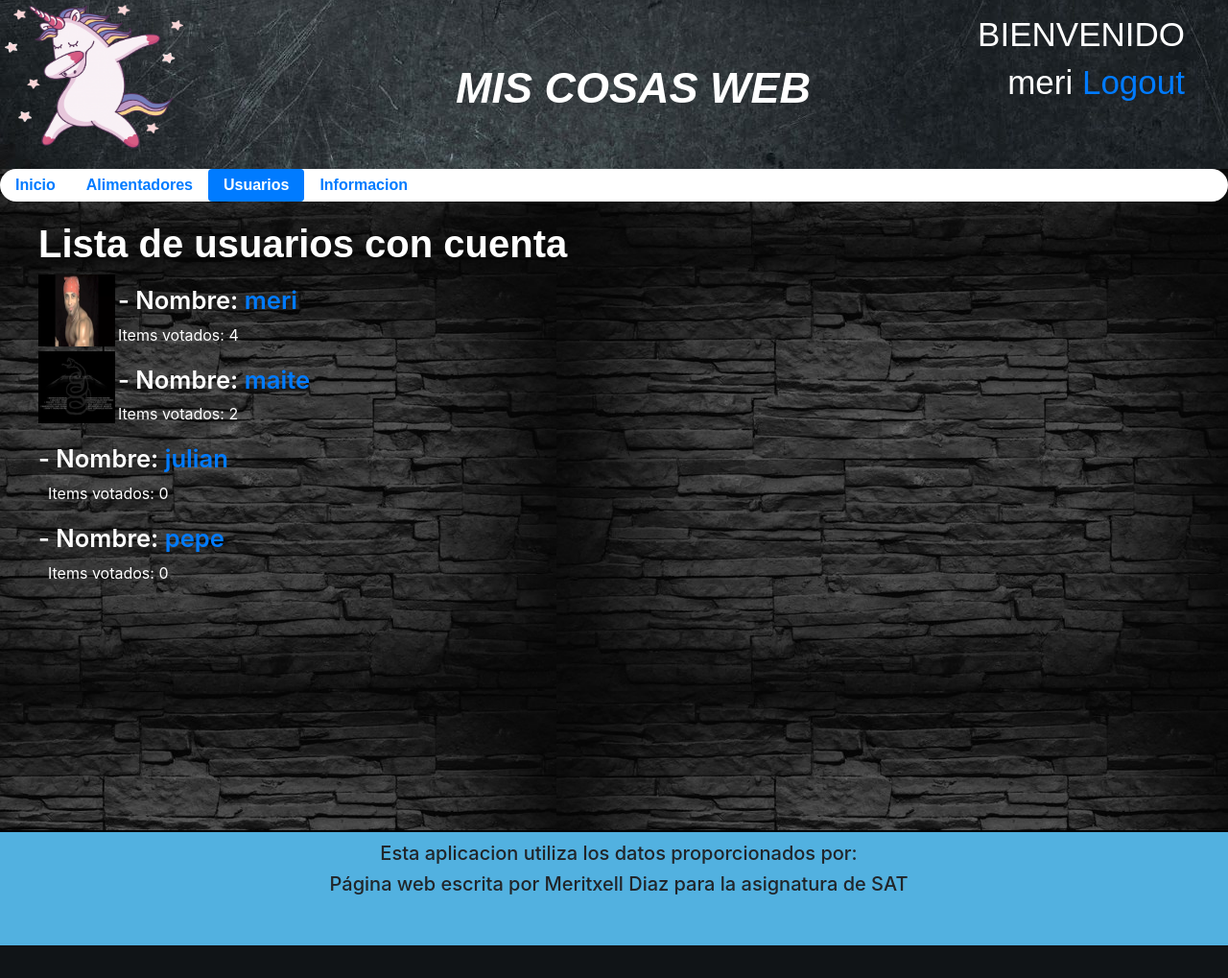
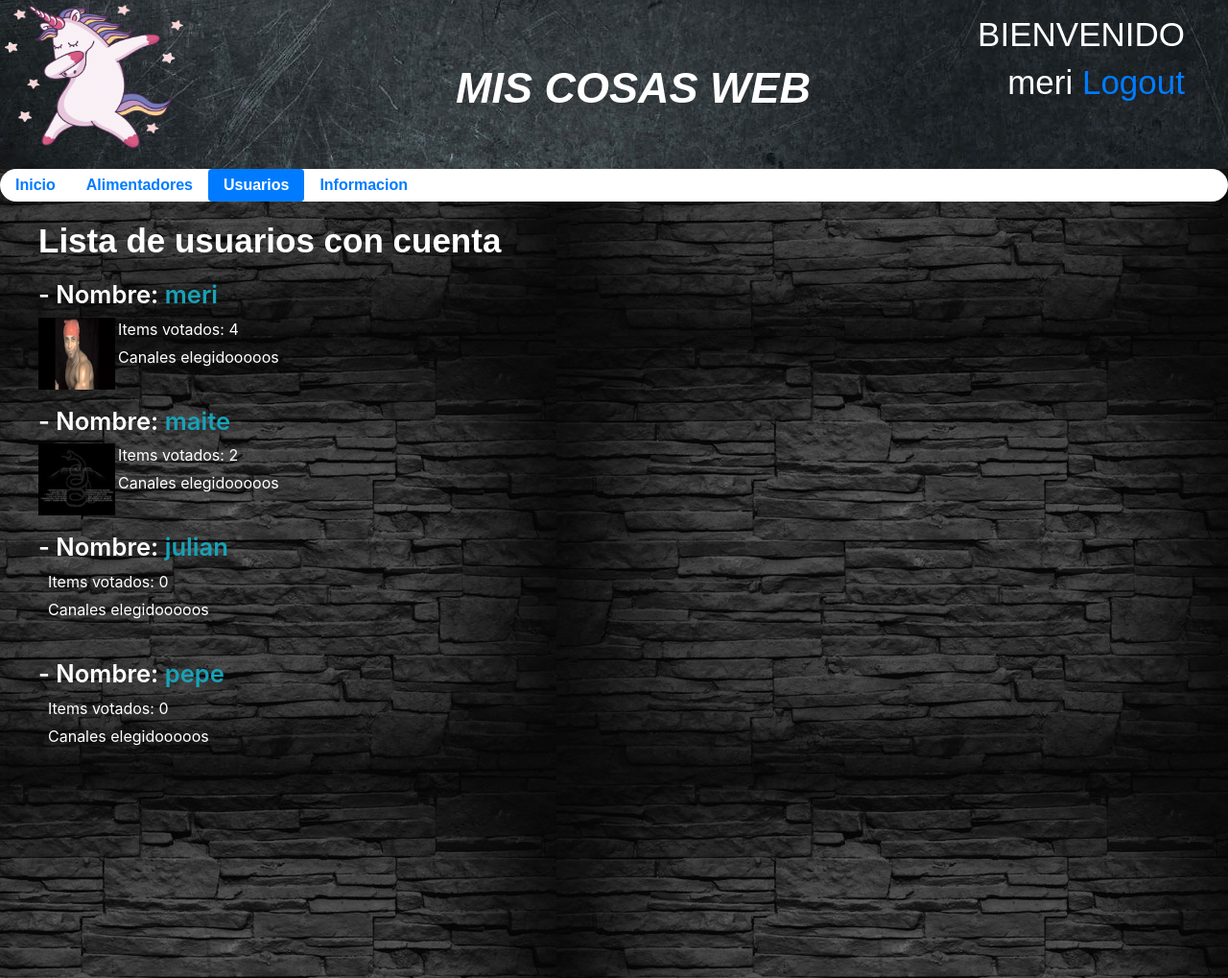
Before and after one commit to meridiaz/final-miscosas, a Django app: page /usuarios in a window 1280 px wide. Shown: the top 1019 px of the page at 96% size. Before the commit the page ends 985 px from the top, so only its background shows below. Run offline with Django 3.2, Linux system fonts and the light colour scheme; a user stored in the database is signed in; data comes from the database, SQL or seed files in the repository; both versions use the stored data as it was after the commit; some libraries are stand-ins or nearby versions.

Commit message:
poniendo favicon

```diff
--- a/proyecto/miscosas/models.py
+++ b/proyecto/miscosas/models.py
@@ -4,8 +4,8 @@ from datetime import datetime
 #from django.contrib.postgres.fields import ArrayField
 
 tamano = {'pequena': 30,
-            'mediana': 40,
-            'grande': 50}
+            'mediana': 35,
+            'grande': 45}
 
 estilous = {'oscuro': {'color_letra': 'white', 'fondo_cabec': 'fondo_cabecera_oscuro.jpg',
                         'fondo': 'fondo_oscuro.jpg'},
--- a/proyecto/miscosas/templates/miscosas/base.html
+++ b/proyecto/miscosas/templates/miscosas/base.html
@@ -4,7 +4,7 @@
     <!-- Required meta tags -->
     <meta charset="utf-8">
     <meta name="viewport" content="width=device-width, initial-scale=1, shrink-to-fit=no">
-
+    <link rel="shortcut icon" href="{%  static 'miscosas/favicon.ico' %}">
     <!-- Bootstrap CSS -->
     <link rel="stylesheet" href="{% static 'miscosas/bootstrap.min.css' %}">
     <!-- <link rel="stylesheet" href="{% static 'miscosas/micss.css' %}"> -->
--- a/proyecto/miscosas/templates/miscosas/micss.css
+++ b/proyecto/miscosas/templates/miscosas/micss.css
@@ -38,6 +38,11 @@ p{
 #contenido li{
   color: {{color_letra}};
   font-size: 16px;
+}
+
+
+#contenido a{
+  color: #17a2b8
 }
 
 
@@ -203,6 +208,10 @@ button{
     padding-bottom: 5%;
 } */
 
+#usuario{
+  margin-bottom: 40px;
+}
+
 #footer{
   margin-top: 20%;
   background-color: #52B1E0;
--- a/proyecto/miscosas/templates/miscosas/usuarios.html
+++ b/proyecto/miscosas/templates/miscosas/usuarios.html
@@ -2,13 +2,18 @@
 {% load static %}
 
 {% block contenido %}
+
     <h2>Lista de usuarios con cuenta</h2>
     {% for pag in lista %}
-        {%if pag.foto%}
-          <img src='{% static '/miscosas/'%}{{pag.foto.url}}'  width="80" height="75" align="left">
-        {%endif %}
-        <h3> - Nombre: <a href="/usuario/{{pag.usuario.username}}">{{pag.usuario.username}}</a></h3>
-        <p>Items votados: {{pag.usuario.like_set.all.count}}</p>
+        <div id="usuario">
+          <h3> - Nombre: <a href="/usuario/{{pag.usuario.username}}">{{pag.usuario.username}}</a></h3>
+            {%if pag.foto%}
+              <img src='{% static '/miscosas/'%}{{pag.foto.url}}'  width="80" height="75" align="left">
+            {%endif %}
+
+            <p>Items votados: {{pag.usuario.like_set.all.count}}</p>
+            <p> Canales elegidooooos</p>
+          </div>
     {% endfor  %}
 
 {% endblock %}
--- a/proyecto/miscosas/views.py
+++ b/proyecto/miscosas/views.py
@@ -92,8 +92,9 @@ def gestionar_voto(action, request, item):
         num = -1
     try:
         voto = Like.objects.get(usuario=request.user, item=item)
-        voto.boton = num
-        voto.fecha = datetime.now()
+        if voto.boton != num:
+            voto.boton = num
+            voto.fecha = datetime.now()
     except ObjectDoesNotExist:
         voto = Like(usuario=request.user, item=item, boton=num)
     voto.save()
```
Also changed, not shown: proyecto/db.sqlite3, proyecto/miscosas/static/miscosas/favicon.ico (added).
